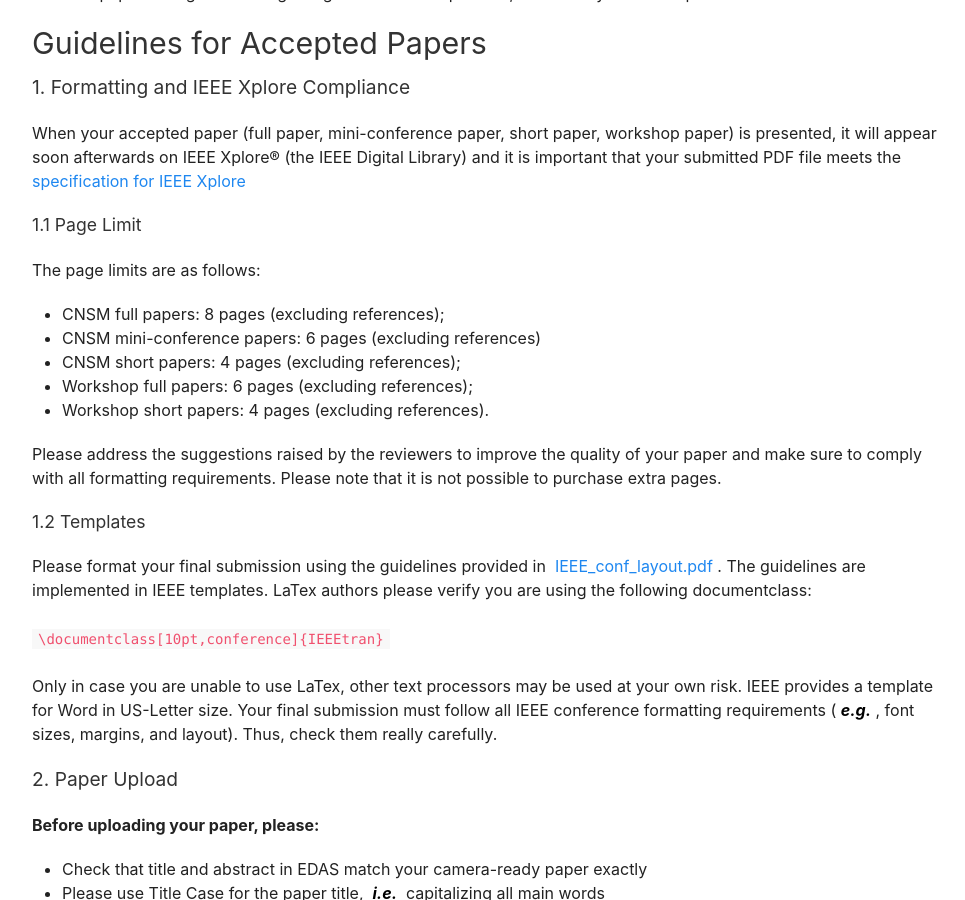
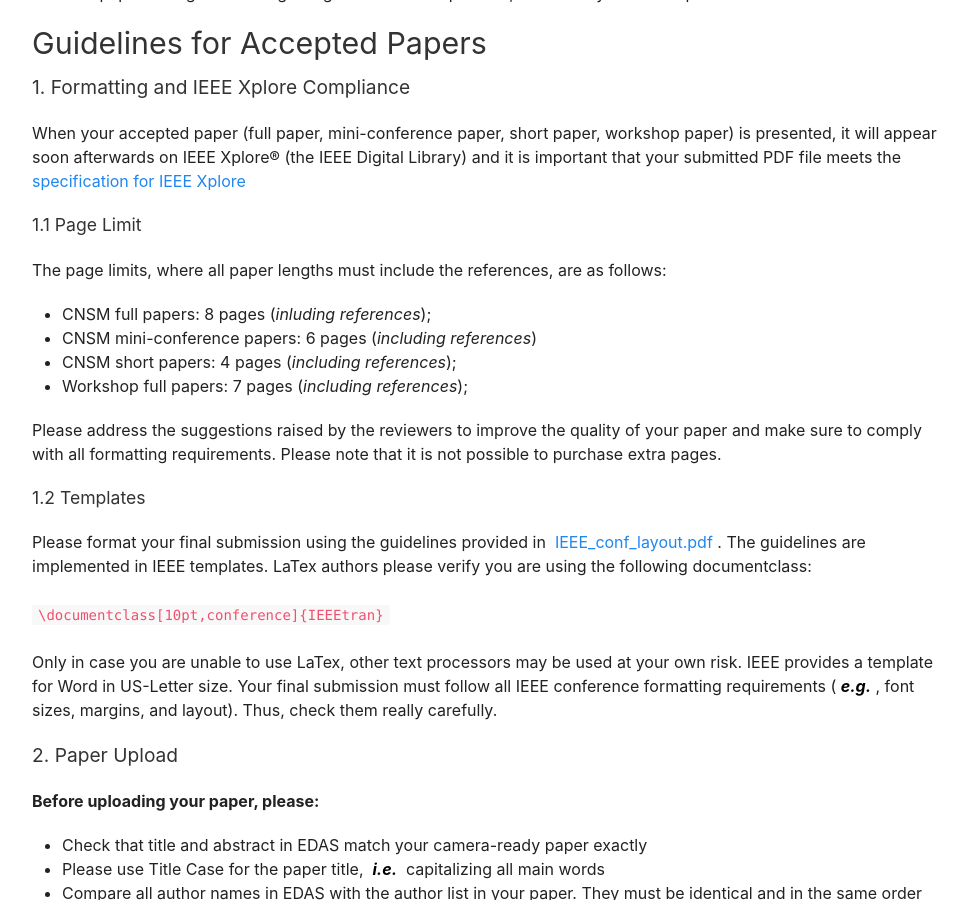
Before and after one commit to stuartclayman/cnsm_2021_website, a Jekyll site: the page built from authors.html, in a window 1280 px wide and 900 px high, scrolled down 885 px. Shown: the whole window, without its empty margins (8-973 px from the left). Built offline with Jekyll 4.4.1, drawn with Linux system fonts in a browser that asks for light colours; nearby versions of some CDN libraries.

Commit message:
Authors mod

```diff
--- a/authors.html
+++ b/authors.html
@@ -84,13 +84,12 @@ by a rebuttal phase.
 
 <h4>1.1 Page Limit</h4>
 
-<p>The page limits are as follows:</p>
+<p>The page limits, where all paper lengths must include the references,  are as follows:</p>
 <ul>
-  <li>CNSM full papers: 8 pages (excluding references);</li>
-  <li>CNSM mini-conference papers: 6 pages (excluding references)</li>
-  <li>CNSM short papers: 4 pages (excluding references);</li>
-  <li>Workshop full papers: 6 pages (excluding references);</li>
-  <li>Workshop short papers: 4 pages (excluding references).      </li>
+  <li>CNSM full papers: 8 pages (<i>inluding references</i>);</li>
+  <li>CNSM mini-conference papers: 6 pages (<i>including references</i>)</li>
+  <li>CNSM short papers: 4 pages (<i>including references</i>);</li>
+  <li>Workshop full papers: 7 pages (<i>including references</i>);</li>
 </ul>
 
 <p>Please address the suggestions raised by the reviewers to improve the quality of your paper and make sure to comply with all formatting requirements. Please note that it is not possible to purchase extra pages.</p>
```
